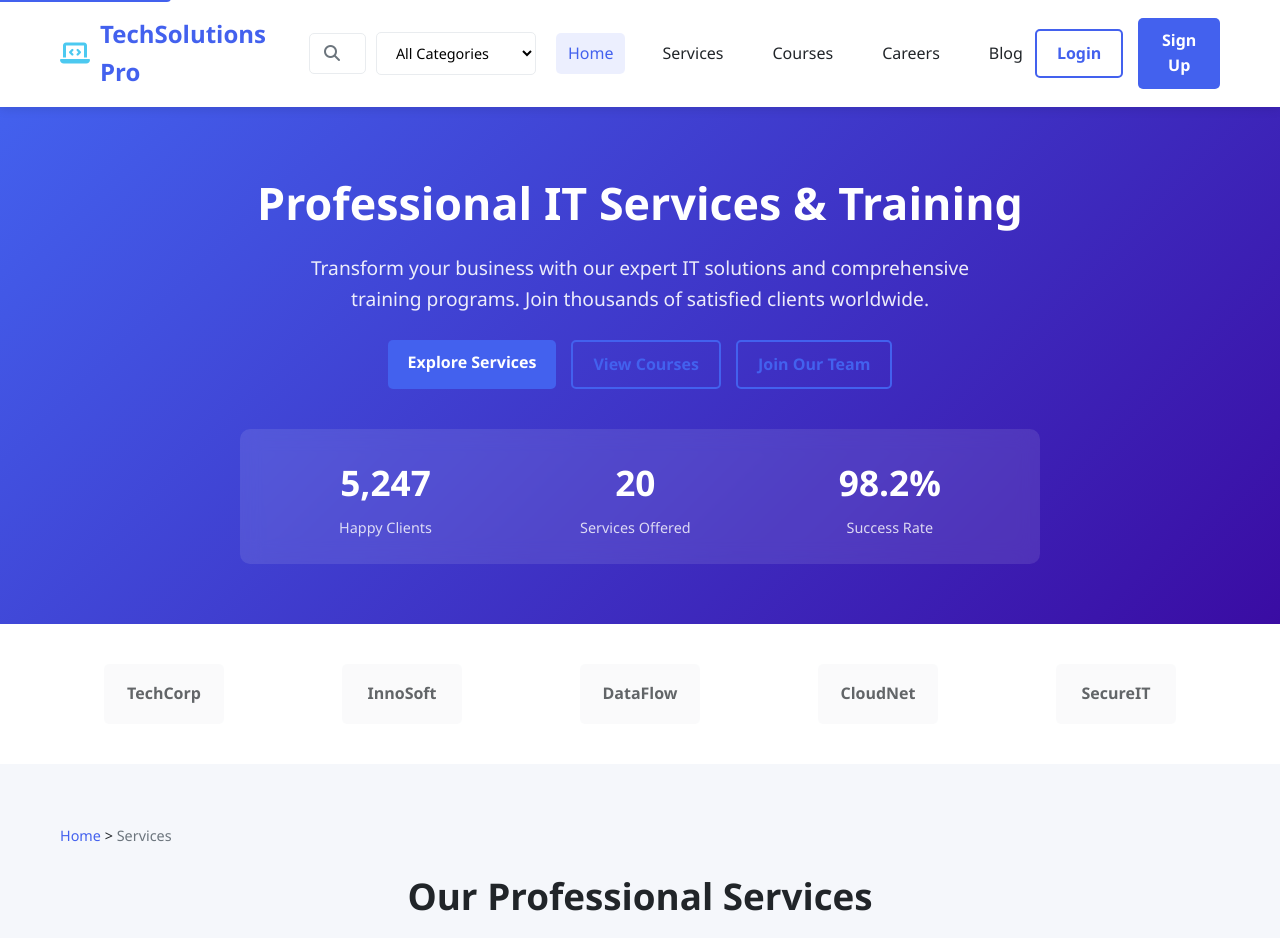
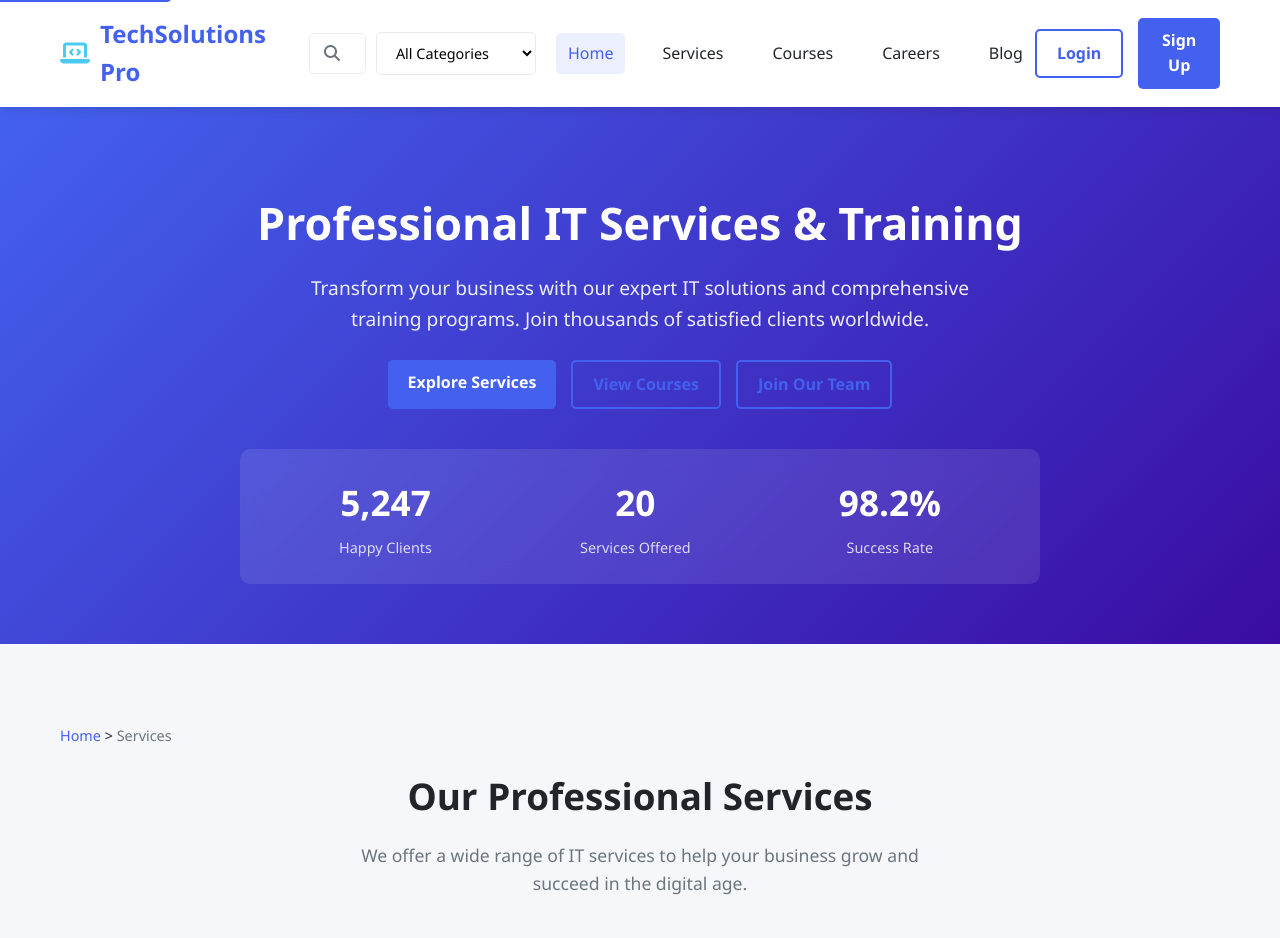
Before and after one commit to RezeneG/TechSolutions-Pro, a plain HTML site: page docs/index.html in a window 1280 px wide. Shown: the top 938 px of the page. Drawn offline with Linux system fonts and the light colour scheme.

Commit message:
Update index.html

```diff
--- a/docs/index.html
+++ b/docs/index.html
@@ -223,7 +223,7 @@
 
         /* Hero Section */
         .hero {
-            padding: 60px 0;
+            padding: 80px 0 60px;
             background: linear-gradient(135deg, #4361ee 0%, #3a0ca3 100%);
             color: white;
             text-align: center;
@@ -276,12 +276,12 @@
 
         /* Services Section */
         .section {
-            padding: 60px 0;
+            padding: 80px 0;
         }
 
         .section-header {
             text-align: center;
-            margin-bottom: 40px;
+            margin-bottom: 50px;
         }
 
         .section-header h2 {
@@ -294,12 +294,13 @@
             color: var(--gray);
             max-width: 600px;
             margin: 0 auto;
+            font-size: 1.1rem;
         }
 
         .services-grid {
             display: grid;
             grid-template-columns: repeat(auto-fill, minmax(280px, 1fr));
-            gap: 25px;
+            gap: 30px;
         }
 
         .service-card {
@@ -328,7 +329,7 @@
         }
 
         .service-content {
-            padding: 20px;
+            padding: 25px;
             flex-grow: 1;
             display: flex;
             flex-direction: column;
@@ -377,7 +378,7 @@
         .courses-grid {
             display: grid;
             grid-template-columns: repeat(auto-fill, minmax(300px, 1fr));
-            gap: 25px;
+            gap: 30px;
         }
 
         .course-card {
@@ -416,7 +417,7 @@
         }
 
         .course-content {
-            padding: 20px;
+            padding: 25px;
         }
 
         .course-content h3 {
@@ -865,7 +866,7 @@
         /* Testimonials */
         .testimonials {
             background: white;
-            padding: 60px 0;
+            padding: 80px 0;
         }
 
         .testimonials-grid {
@@ -917,7 +918,7 @@
 
         /* Blog Section */
         .blog-section {
-            padding: 60px 0;
+            padding: 80px 0;
         }
 
         .blog-grid {
@@ -970,45 +971,6 @@
             justify-content: space-between;
             color: var(--gray);
             font-size: 0.8rem;
-        }
-
-        /* Client Logos */
-        .clients-section {
-            padding: 40px 0;
-            background: white;
-        }
-
-        .clients-grid {
-            display: flex;
-            justify-content: space-around;
-            align-items: center;
-            flex-wrap: wrap;
-            gap: 30px;
-        }
-
-        .client-logo {
-            display: flex;
-            flex-direction: column;
-            align-items: center;
-            gap: 10px;
-            opacity: 0.7;
-            transition: opacity 0.3s;
-        }
-
-        .client-logo:hover {
-            opacity: 1;
-        }
-
-        .client-logo .logo-placeholder {
-            width: 120px;
-            height: 60px;
-            background: var(--light);
-            border-radius: 5px;
-            display: flex;
-            align-items: center;
-            justify-content: center;
-            font-weight: bold;
-            color: var(--dark);
         }
 
         /* Form Styles */
@@ -1144,7 +1106,7 @@
             }
 
             .section {
-                padding: 50px 0;
+                padding: 60px 0;
             }
 
             .services-grid,
@@ -1246,29 +1208,6 @@
                 <div class="stat">
                     <div class="stat-number">98.2%</div>
                     <div class="stat-label">Success Rate</div>
-                </div>
-            </div>
-        </div>
-    </section>
-
-    <!-- Client Logos -->
-    <section class="clients-section">
-        <div class="container">
-            <div class="clients-grid">
-                <div class="client-logo">
-                    <div class="logo-placeholder">TechCorp</div>
-                </div>
-                <div class="client-logo">
-                    <div class="logo-placeholder">InnoSoft</div>
-                </div>
-                <div class="client-logo">
-                    <div class="logo-placeholder">DataFlow</div>
-                </div>
-                <div class="client-logo">
-                    <div class="logo-placeholder">CloudNet</div>
-                </div>
-                <div class="client-logo">
-                    <div class="logo-placeholder">SecureIT</div>
                 </div>
             </div>
         </div>
```
